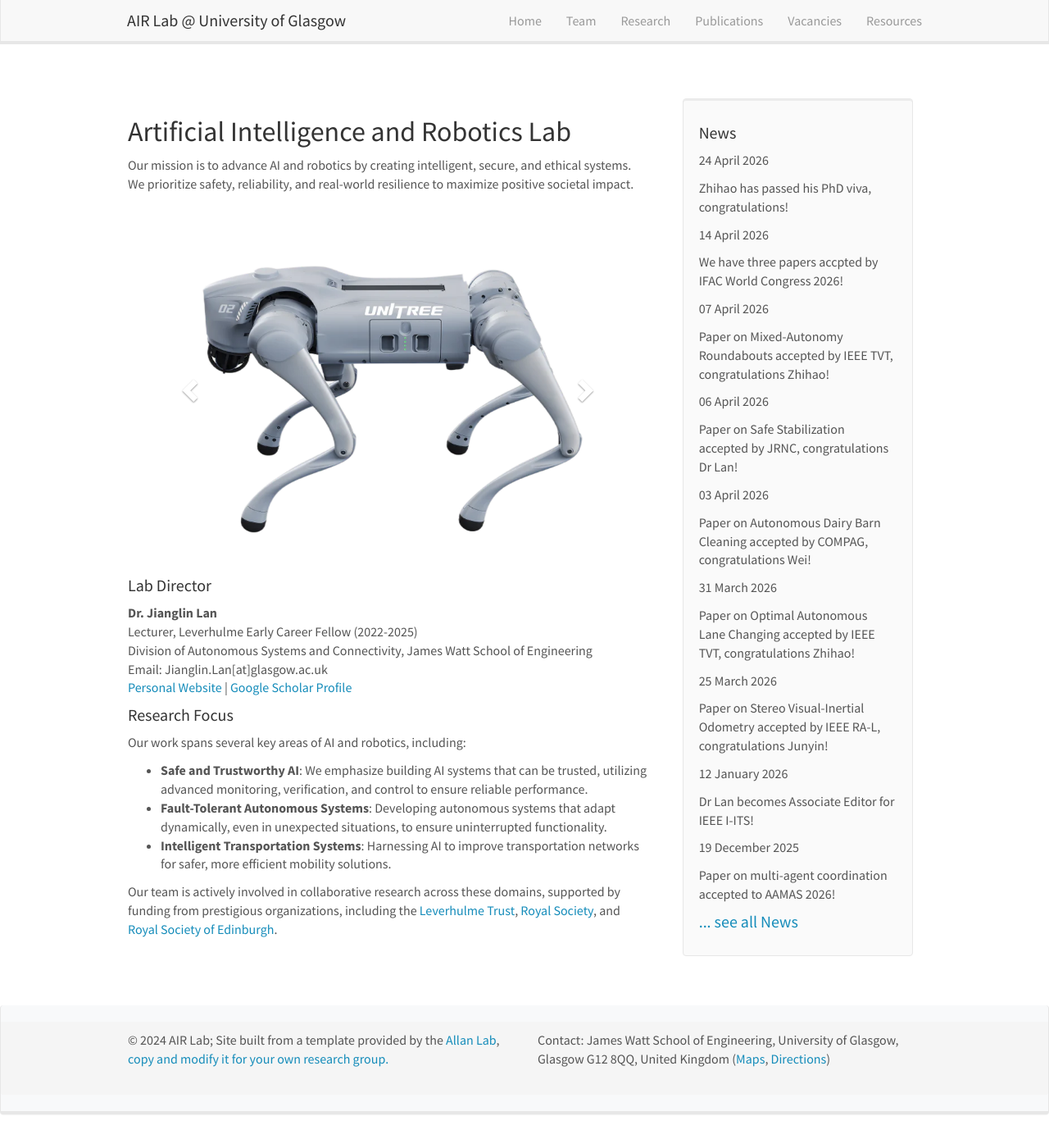
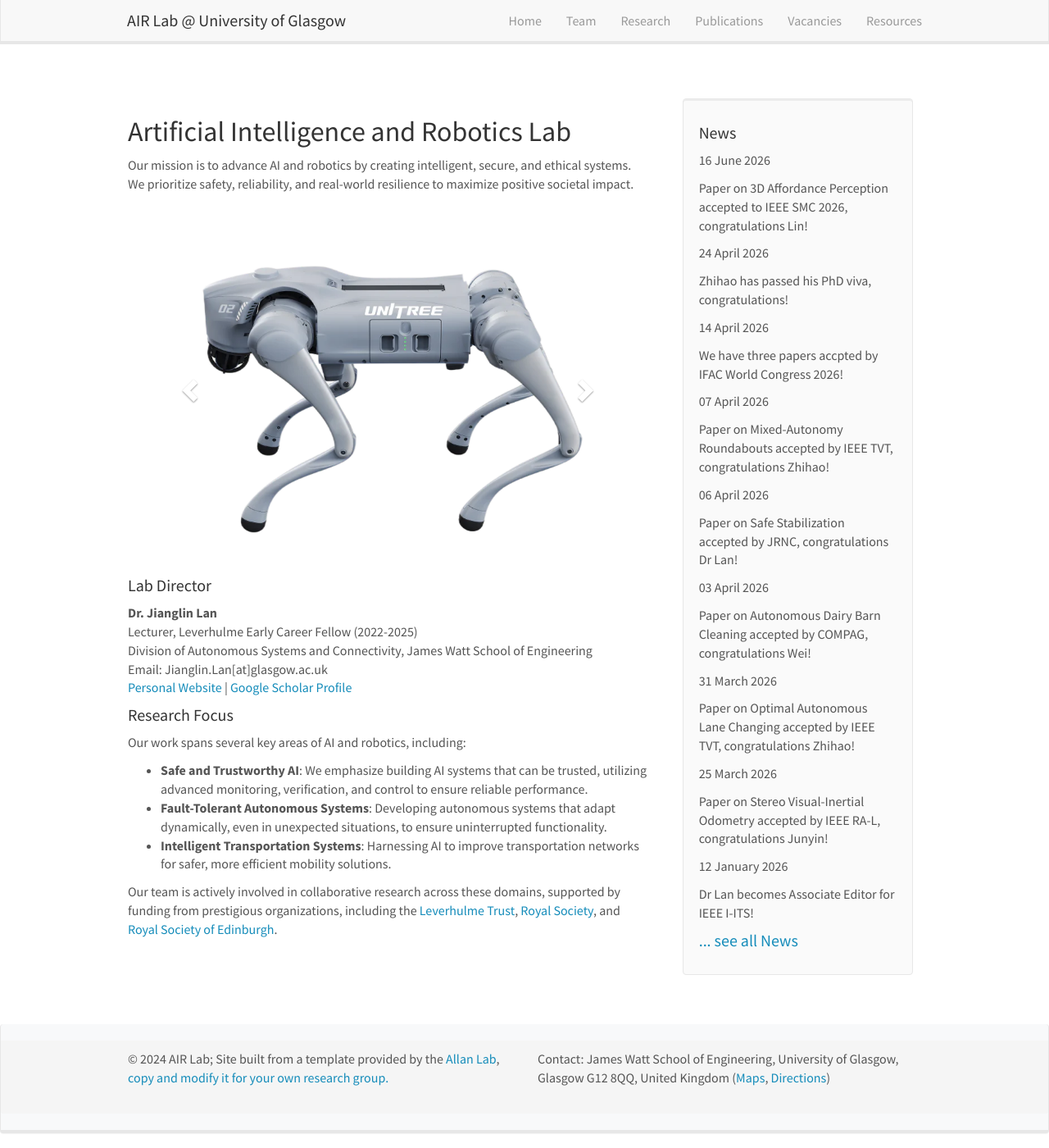
Before and after one commit to AIR-Lan/AIR-Lab, a Jekyll site: the page built from _pages/home.md, in a window 1280 px wide and 1400 px high. Shown: the whole window at 82% size. Built offline with Jekyll 4.4.1, drawn with Linux system fonts in a browser that asks for light colours; nearby versions of some CDN libraries.

Commit message:
Update news.yml

```diff
--- a/_data/news.yml
+++ b/_data/news.yml
@@ -1,3 +1,6 @@
+- date: 16 June 2026
+  headline: Paper on 3D Affordance Perception accepted to IEEE SMC 2026, congratulations Lin!
+
 - date: 24 April 2026
   headline: Zhihao has passed his PhD viva, congratulations!
 
```
